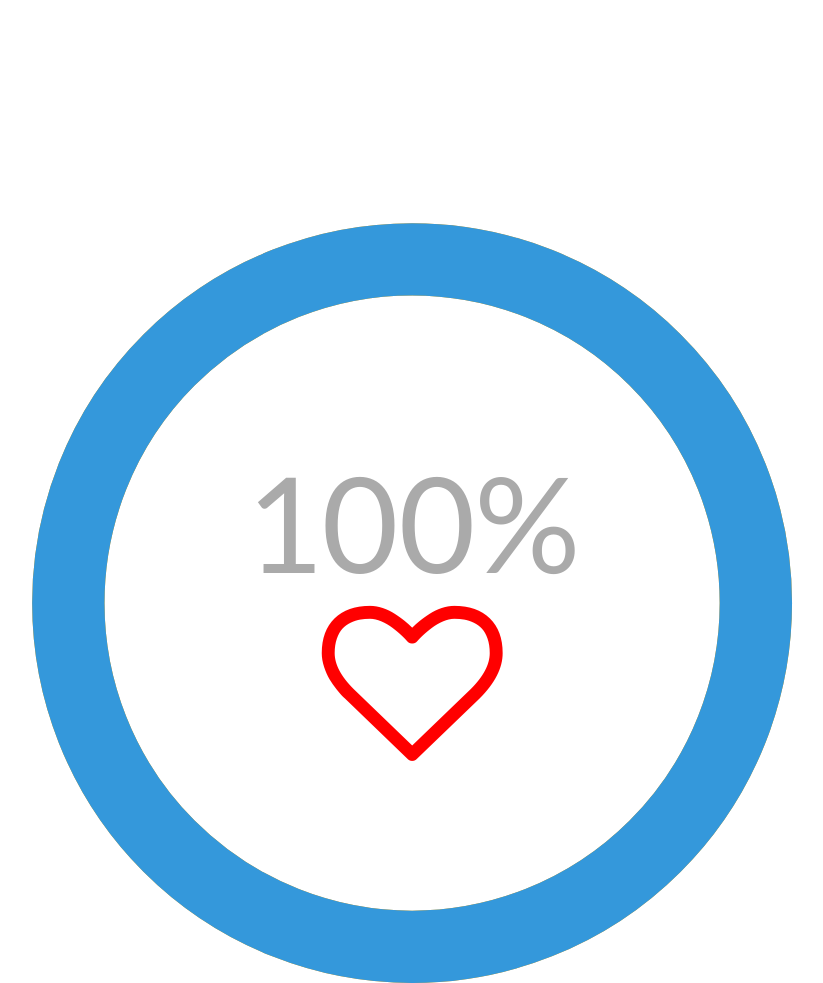
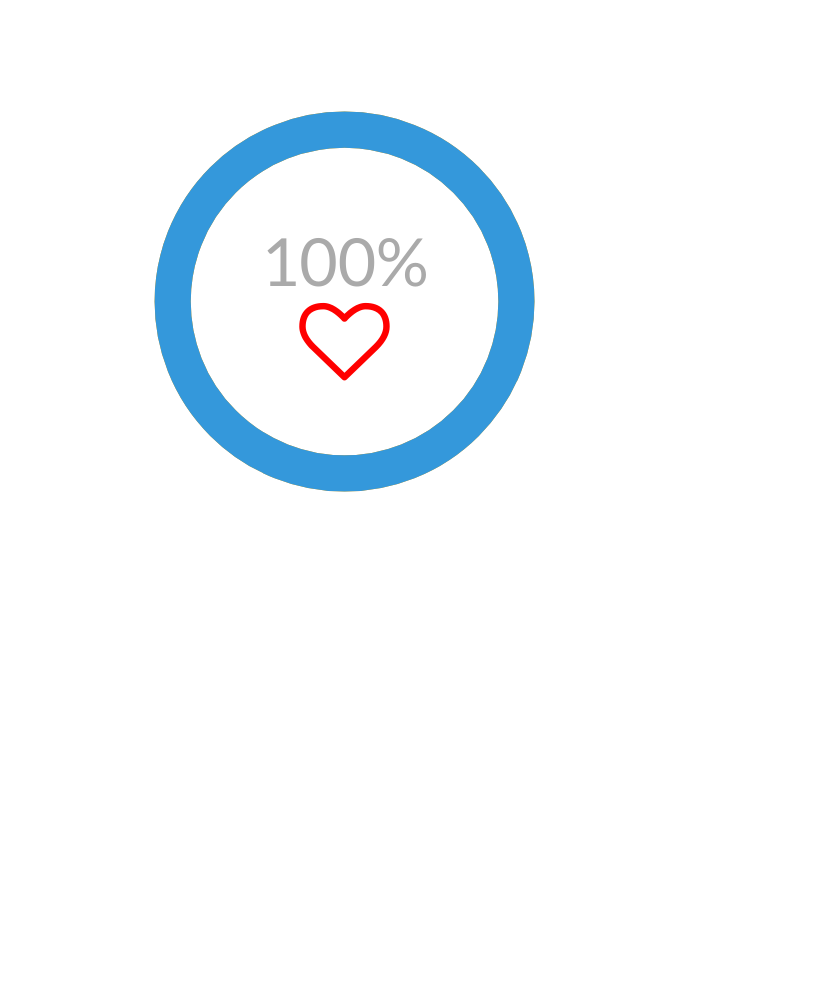
Before and after one commit to DINGJOY/havep_web, a website: page index.html in a window 1280 px wide. Shown: the whole page, without its empty margins (246-1069 px from the left). After the commit the page ends 800 px from the top, so only its background shows below. Drawn offline with nearby package versions, Linux system fonts and the light colour scheme.

Commit message:
modified to make the circle small

```diff
--- a/index.html
+++ b/index.html
@@ -20,7 +20,7 @@
 <section class="container">
 
     <div class="row">
-        <div class="col-lg">
+        <div class="col-lg" style="width:50%; margin-left:20%;">
             <div id="test-circle"></div>
         </div>
     </div>
```
